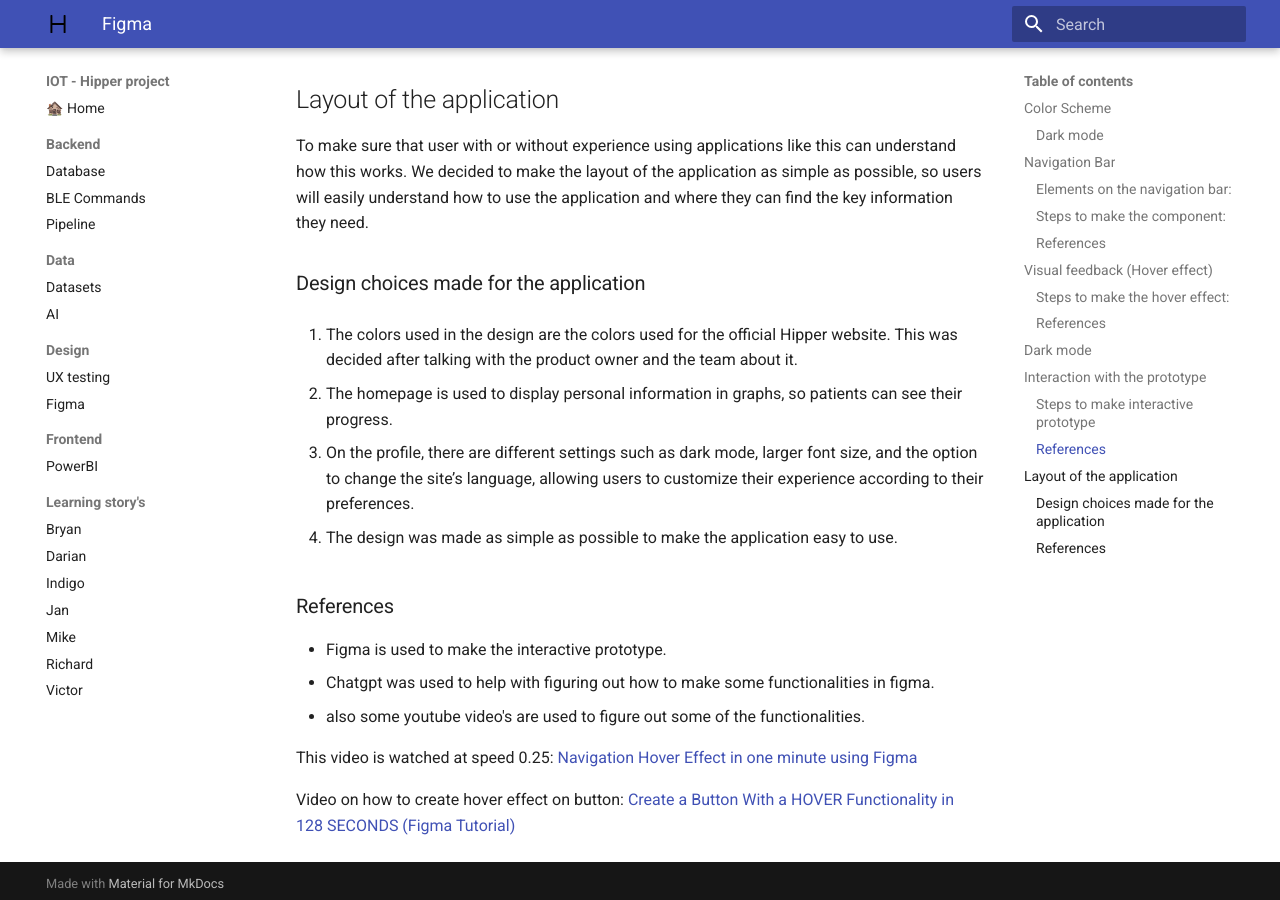
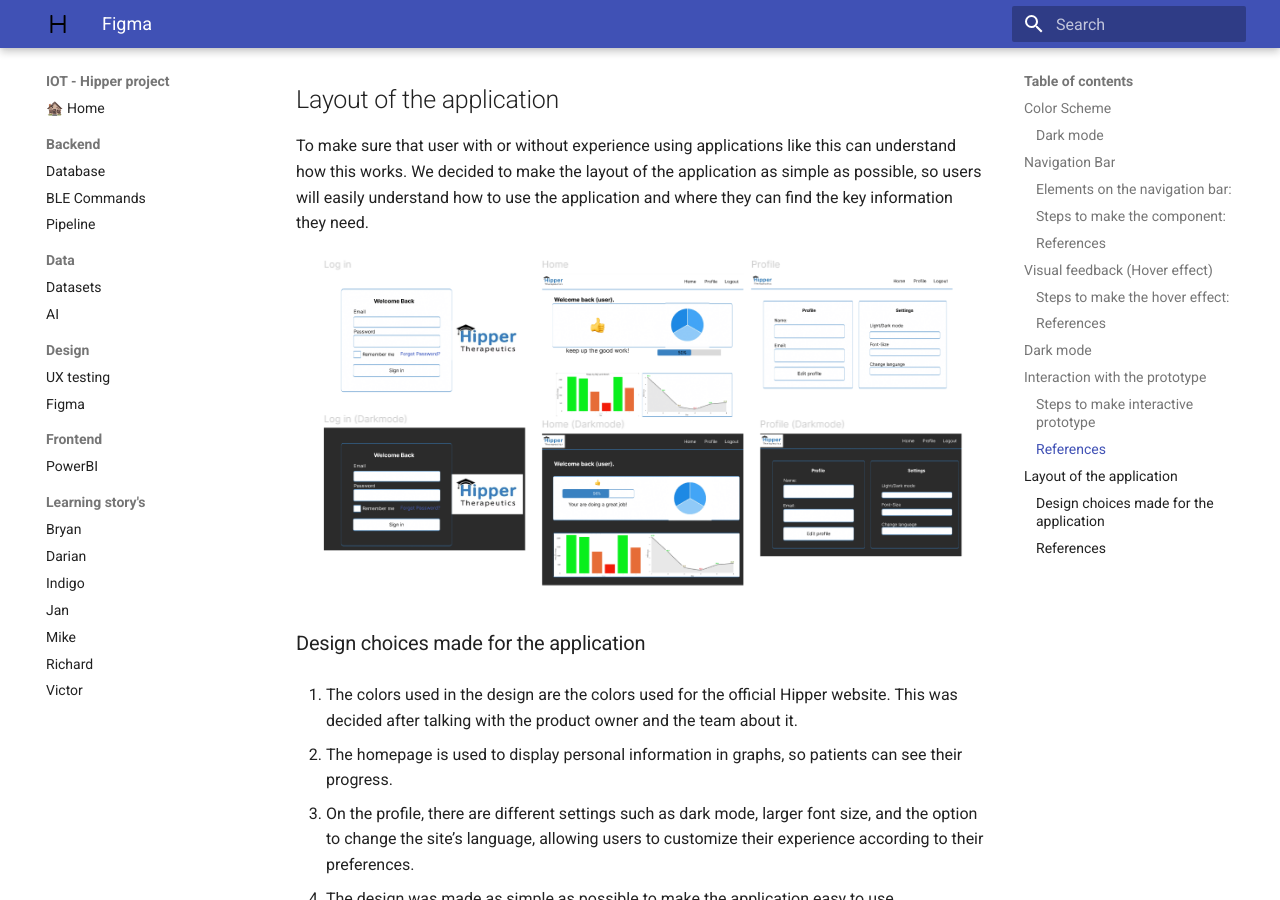
Before and after one commit to Vic-Warden/Digital-Life-Hipper-Monitoring, an MkDocs documentation site: the page built from docs/design/figma.md, in a window 1280 px wide and 900 px high, scrolled down 5617 px. Built offline with MkDocs 1.6.1 and Material for MkDocs 9.7.7, drawn with Linux system fonts in a browser that asks for light colours.

Commit message:
docs: Added image.

```diff
--- a/docs/design/figma.md
+++ b/docs/design/figma.md
@@ -122,6 +122,8 @@
 ## Layout of the application
 To make sure that user with or without experience using applications like this can understand how this works. We decided to make the layout of the application as simple as possible, so users will easily understand how to use the application and where they can find the key information they need.
 
+![LayoutApp](../assets/Figma/LayoutApp.png)
+
 ### Design choices made for the application
 
 1. The colors used in the design are the colors used for the official Hipper website. This was decided after talking with the product owner and the team about it.
```
Also changed, not shown: docs/assets/Figma/LayoutApp.png (added).
